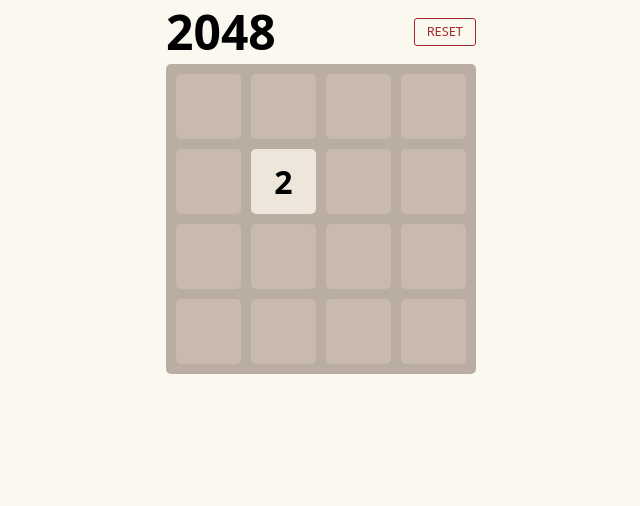
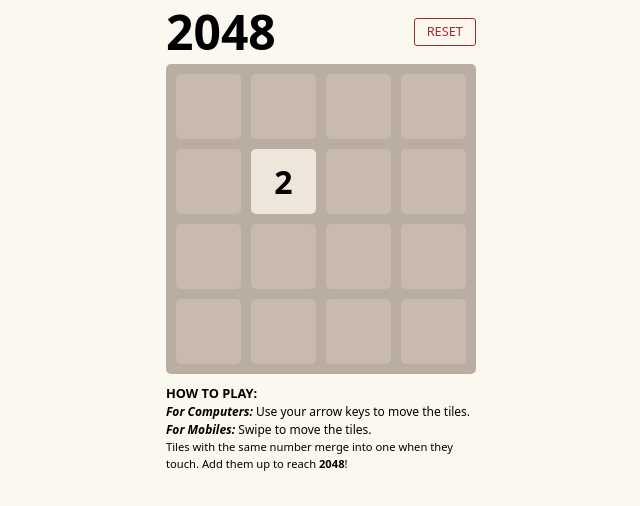
Before and after one commit to KarmaBlackshaw/2048, a Vue app: page / in a window 1280 px wide. Shown: the top 506 px of the page, without its empty margins (319-959 px from the left). Built offline with nearby package versions, Linux system fonts and the light colour scheme.

Commit message:
fix logic, add instruction

```diff
--- a/src/App.vue
+++ b/src/App.vue
@@ -29,6 +29,23 @@
           >
             {{ currRow }}
           </div>
+        </div>
+      </section>
+
+      <section>
+        <div class="footer">
+          <p class="footer-title">
+            HOW TO PLAY:
+          </p>
+
+          <p class="footer-caption">
+            <i>For Computers: </i> Use your arrow keys to move the tiles.
+          </p>
+          <p class="footer-caption">
+            <i>For Mobiles: </i> Swipe to move the tiles.
+          </p>
+
+          Tiles with the same number merge into one when they touch. Add them up to reach <b>2048</b>!
         </div>
       </section>
     </article>
@@ -366,6 +383,30 @@ main {
   background-color: #FBF9EF;
 }
 
+article {
+  max-width: $app-width;
+  margin-right: auto;
+  margin-left: auto;
+}
+
+.footer {
+  margin-top: 10px;
+  font-size: 0.7rem;
+
+  .footer-title {
+    font-size: 0.8rem;
+    font-weight: 900;
+  }
+
+  .footer-caption {
+    font-size: 0.75rem;
+
+    i {
+      font-weight: bold;
+    }
+  }
+}
+
 .navigation {
   max-width: $app-width;
   margin-right: auto;
```
